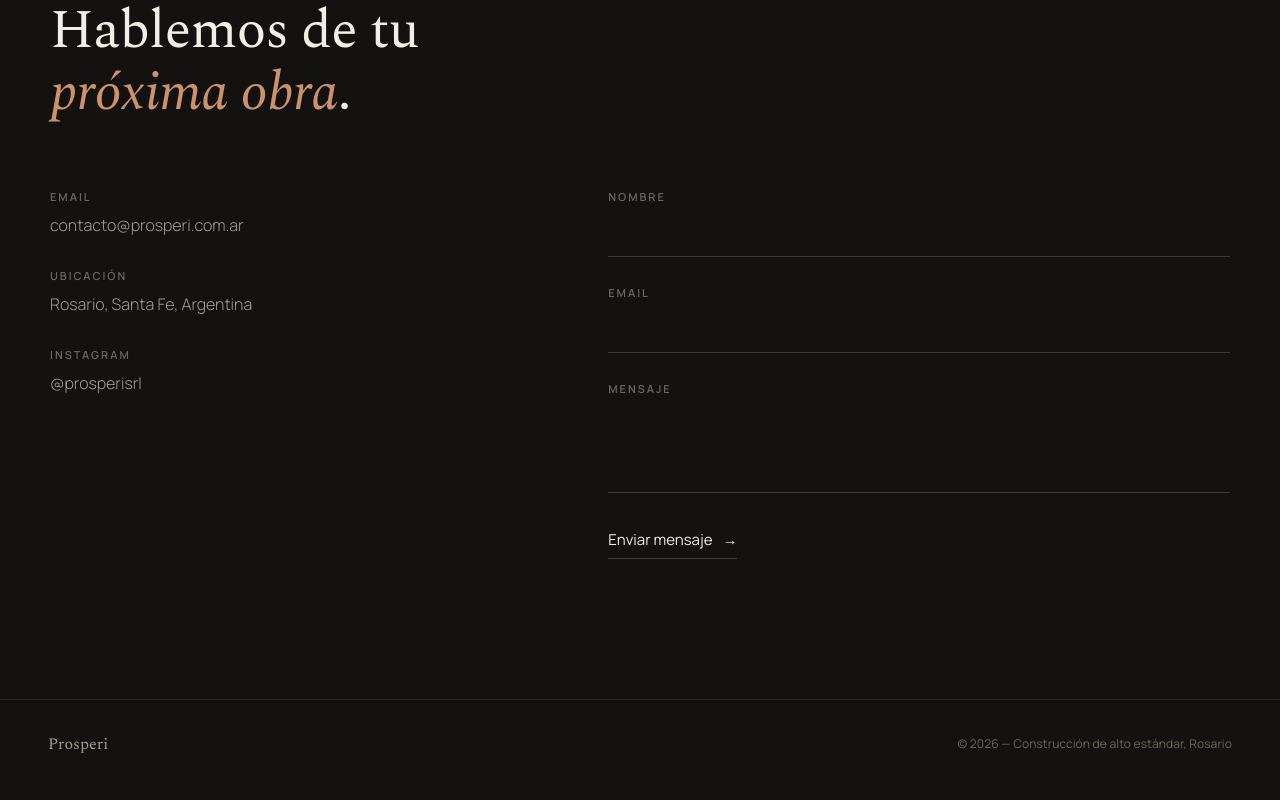
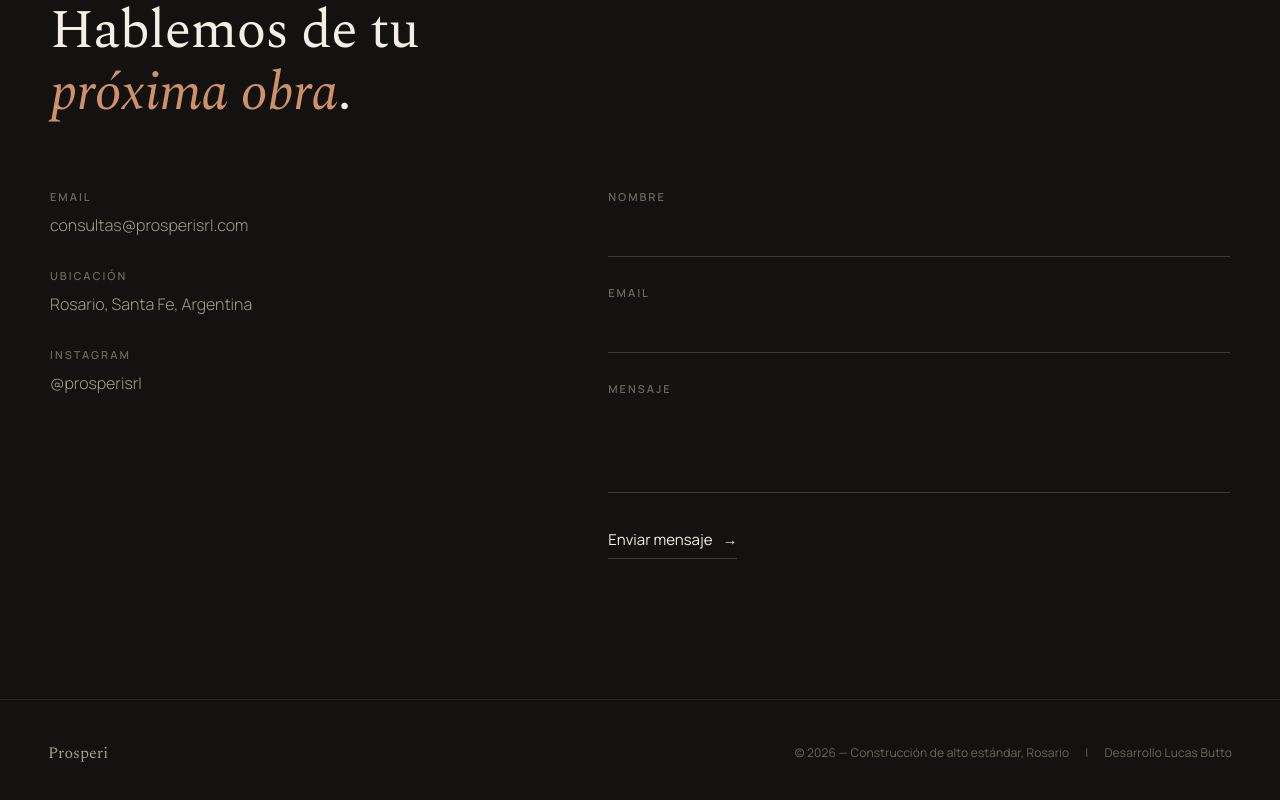
Before and after one commit to LucasButto/ProsperiSRL, a React (Vite) app: page / in a window 1280 px wide. Shown: the part 3872-4672 px from the top of the page. Built offline with nearby package versions, Linux system fonts and the light colour scheme.

Commit message:
new design

```diff
--- a/src/components/ContactSection/ContactSection.tsx
+++ b/src/components/ContactSection/ContactSection.tsx
@@ -22,8 +22,11 @@ function ContactSection() {
             <div>
               <dt className="kicker">Email</dt>
               <dd>
-                <a href="mailto:contacto@prosperi.com.ar" className="contact__link">
-                  contacto@prosperi.com.ar
+                <a
+                  href="mailto:consultas@prosperisrl.com"
+                  className="contact__link"
+                >
+                  consultas@prosperisrl.com
                 </a>
               </dd>
             </div>
--- a/src/components/Footer/Footer.scss
+++ b/src/components/Footer/Footer.scss
@@ -28,9 +28,36 @@
     color: var(--text-muted);
   }
 
+  &__meta {
+    display: flex;
+    flex-direction: column;
+    align-items: center;
+    gap: 8px;
+
+    @media (min-width: 768px) {
+      flex-direction: row;
+      align-items: baseline;
+      gap: 16px;
+    }
+  }
+
   &__legal {
     font-size: 12px;
     letter-spacing: 0.01em;
     color: var(--text-faint);
   }
+
+  &__credit {
+    font-size: 12px;
+    letter-spacing: 0.01em;
+    color: var(--text-faint);
+    text-decoration: none;
+    border-bottom: 1px solid transparent;
+    transition: color 0.2s ease, border-color 0.2s ease;
+
+    &:hover {
+      color: var(--accent);
+      border-color: var(--accent);
+    }
+  }
 }
--- a/src/components/Footer/Footer.tsx
+++ b/src/components/Footer/Footer.tsx
@@ -5,9 +5,21 @@ function Footer() {
     <footer className="footer">
       <div className="footer__inner">
         <span className="footer__brand">Prosperi</span>
-        <span className="footer__legal">
-          © {new Date().getFullYear()} — Construcción de alto estándar, Rosario
-        </span>
+        <div className="footer__meta">
+          <span className="footer__legal">
+            © {new Date().getFullYear()} — Construcción de alto estándar,
+            Rosario
+          </span>
+          <p className="footer__credit">|</p>
+          <a
+            href="https://portfolio-lucasbutto.vercel.app/"
+            target="_blank"
+            rel="noopener noreferrer"
+            className="footer__credit"
+          >
+            Desarrollo Lucas Butto
+          </a>
+        </div>
       </div>
     </footer>
   );
--- a/src/data/proyectos.json
+++ b/src/data/proyectos.json
@@ -191,7 +191,7 @@
   },
   {
     "id": "revestimientos-funes-gringa",
-    "nombre": "Funes - Gringa",
+    "nombre": "Funes - 77",
     "anio": "2026",
     "tipo": "Revestimientos",
     "portada": "/assets/Fotos/Revestimientos/Funes-Gringa/Foto portada.webp",
```
Also changed, not shown: scripts/scan-fotos.cjs (+29 -9 lines).
